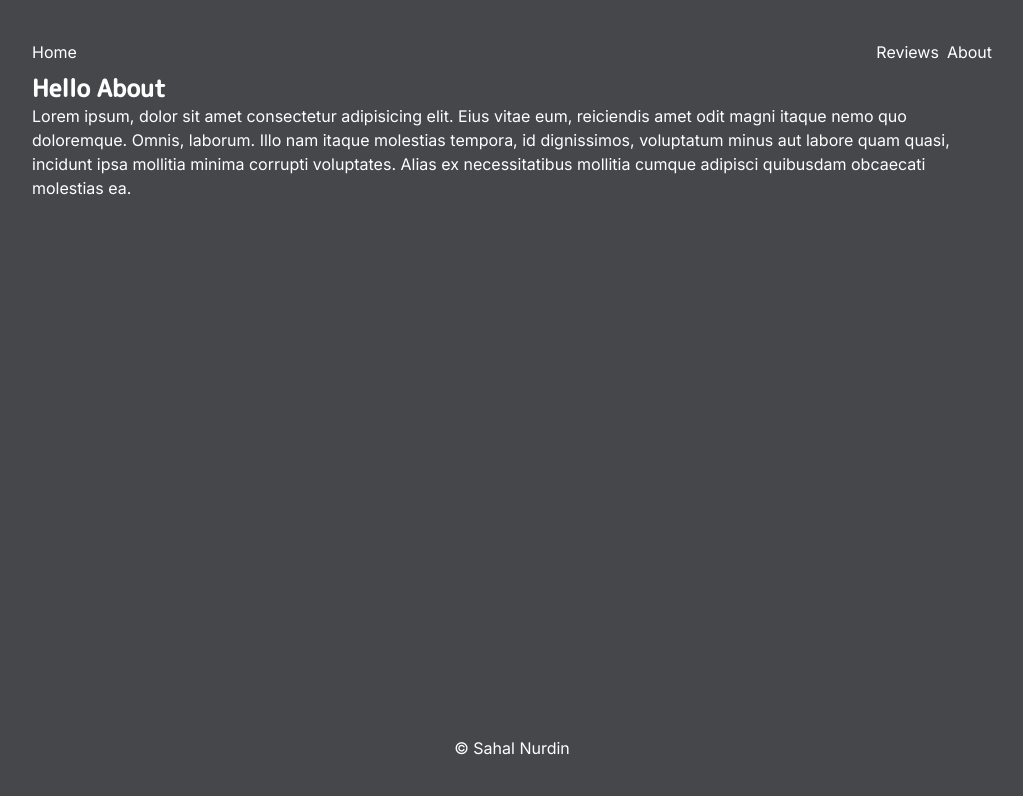
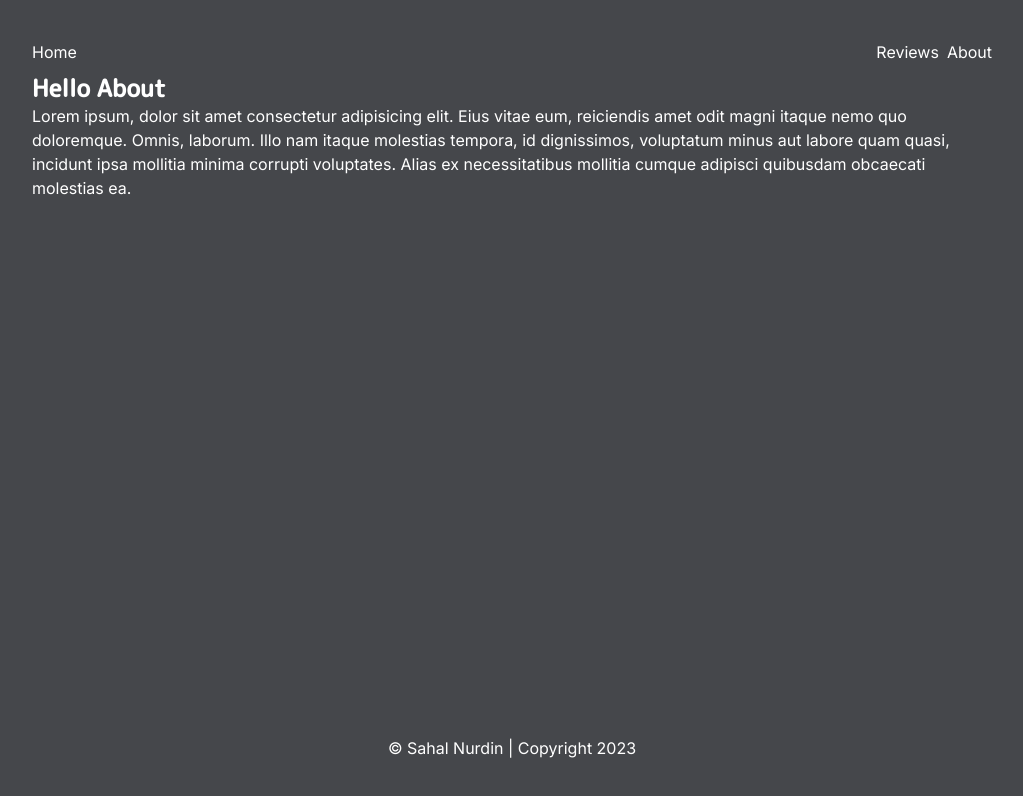
Before and after one commit to SahalN/sahalcg-reviews, a Next.js app: page /about in a window 1280 px wide. Shown: the top 796 px of the page, without its empty margins (128-1151 px from the left). Built offline with nearby package versions, Linux system fonts and the light colour scheme.

Commit message:
add marked npm

```diff
--- a/app/layout.jsx
+++ b/app/layout.jsx
@@ -12,7 +12,9 @@ export default function RootLayout({ children }) {
           <Navbar />
         </header>
         <main className='mt-2 grow'>{children}</main>
-        <footer className='text-center'>&copy; Sahal Nurdin</footer>
+        <footer className='text-center'>
+          &copy; Sahal Nurdin | Copyright 2023
+        </footer>
       </body>
     </html>
   );
```
